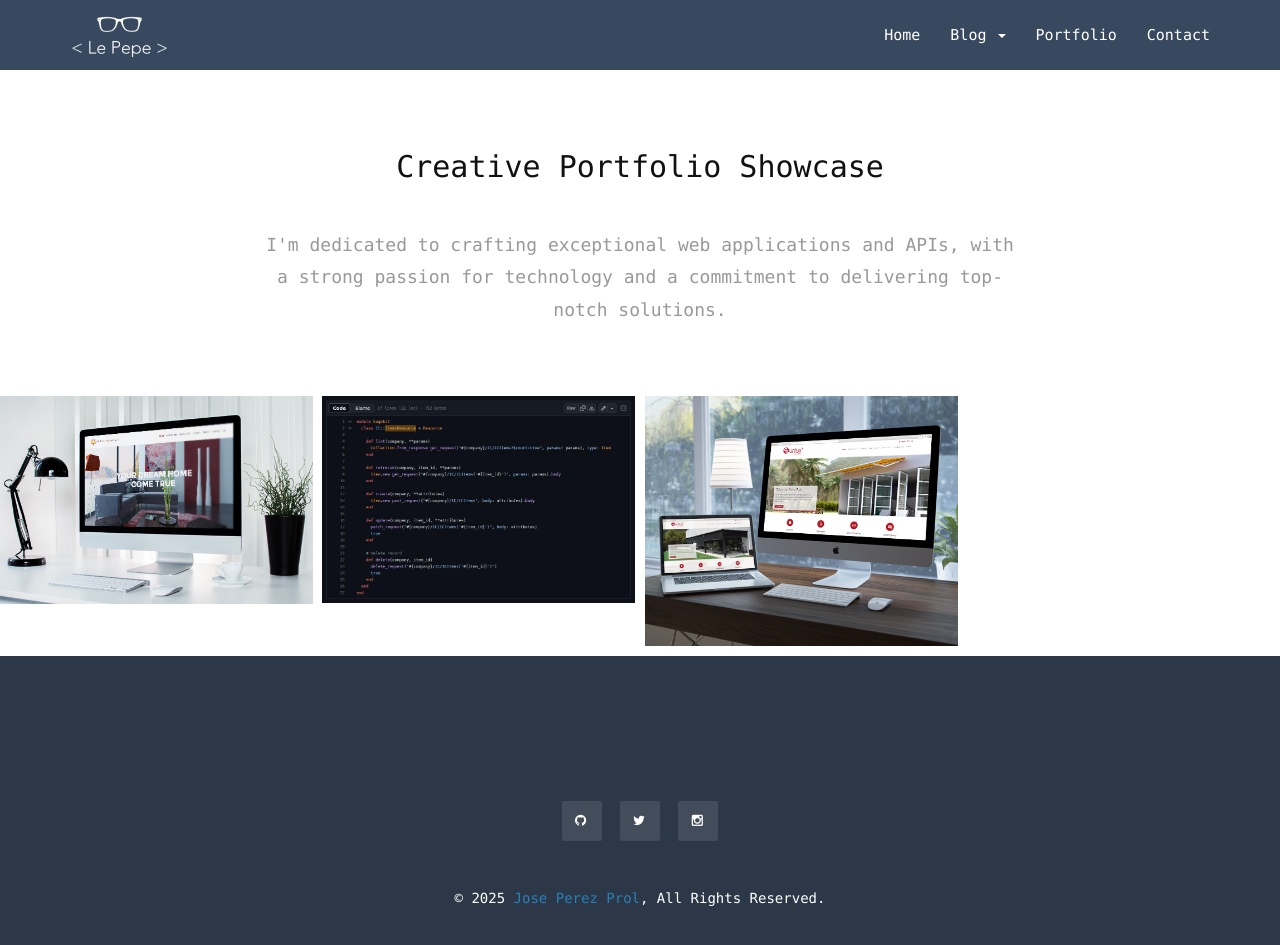
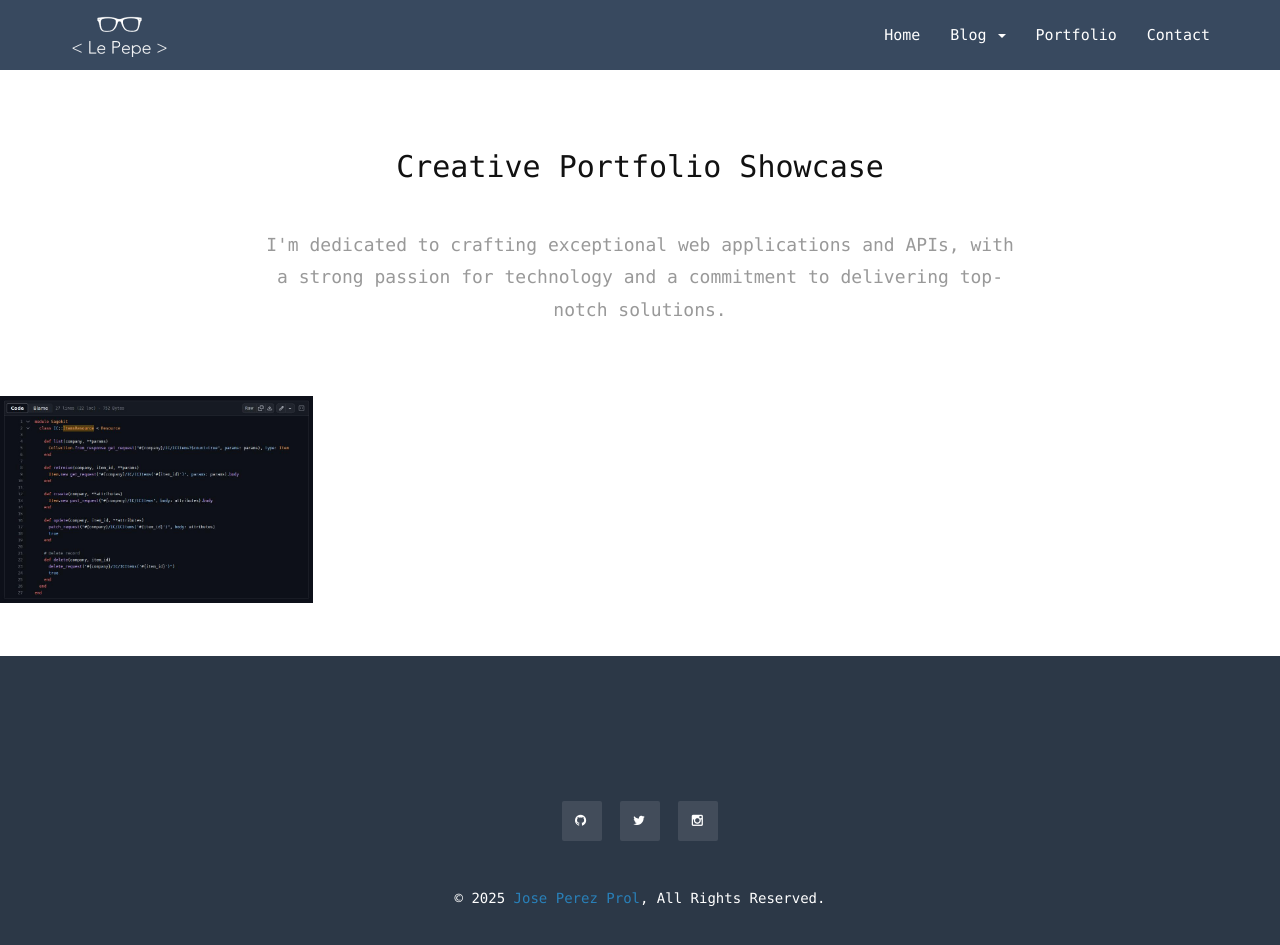
Before and after one commit to lepepe/lepepe.github.io, a Jekyll site: the page built from portfolio.md, in a window 1280 px wide and 1051 px high. Shown: the top 945 px of the window. Built offline with Jekyll 4.4.1, drawn with Linux system fonts in a browser that asks for light colours.

Commit message:
Update portfolio.

```diff
--- a/_includes/portfolio.html
+++ b/_includes/portfolio.html
@@ -13,6 +13,7 @@
   <div class="works-grid-wrapper">
     <div id="works-grid" class="works-grid works-grid-gutter works-grid-dark">
       {% for portfolio in site.portfolio %}
+      {% unless portfolio.hide %}
       <article class="work-item {{ portfolio.categories }}">
         <div class="work-wrapper">
           {% for image in site.static_files %}
@@ -31,6 +32,7 @@
           <a class="work-popup video-popup" href="{{ portfolio.url | prepend: site.baseurl }}"><i class="fa fa-expand"></i></a>
         </div>
       </article>
+      {% endunless %}
       {% endfor %}
     </div>
   </div>
--- a/_portfolio/rdyd.markdown
+++ b/_portfolio/rdyd.markdown
@@ -3,6 +3,7 @@ layout: portfolio
 title: "RD & YD Associates, Inc."
 slug: rdyd
 categories: web
+hide: true
 ---
 
 ### Description
--- a/_portfolio/sagekit.markdown
+++ b/_portfolio/sagekit.markdown
@@ -3,6 +3,7 @@ layout: portfolio
 title:  "sagekit"
 slug: sagekit
 categories: web
+hide: false
 ---
 
 ### Description
--- a/_portfolio/sunlux.markdown
+++ b/_portfolio/sunlux.markdown
@@ -3,6 +3,7 @@ layout: portfolio
 title:  "Sunlux Collection"
 slug: sunlux
 categories: web
+hide: true
 ---
 
 ### Description
```
